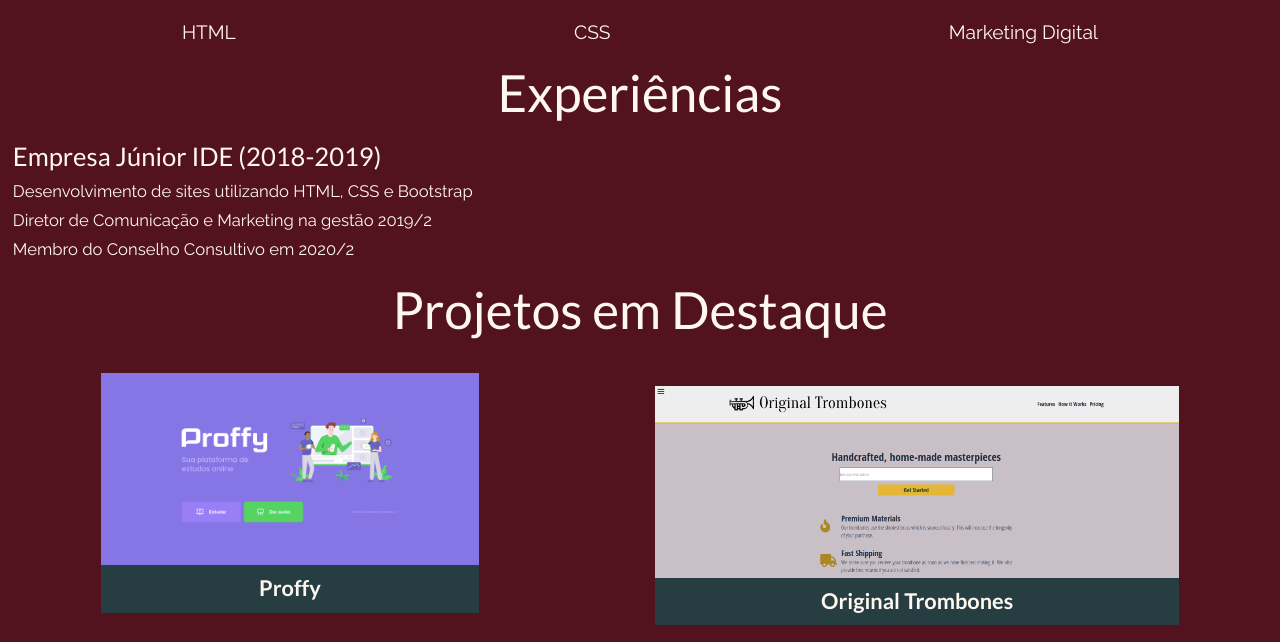
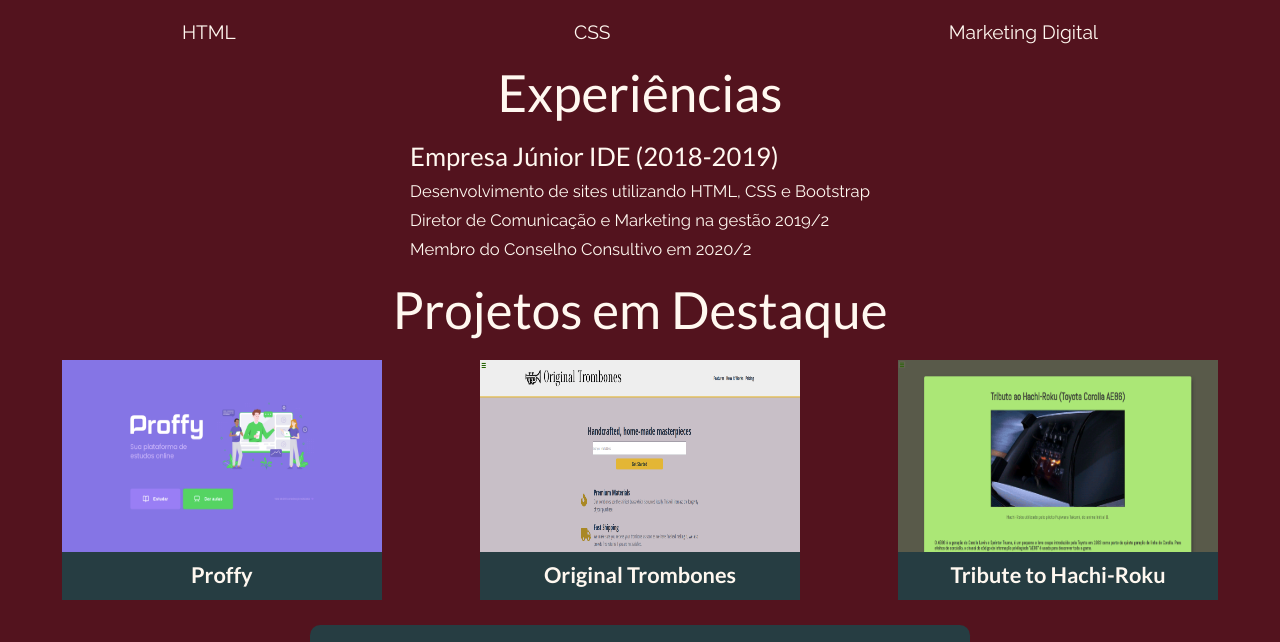
Before and after one commit to rmmena123/portfoliowebpage-fcc, a plain HTML site: page index.html in a window 1280 px wide. Shown: the part 867-1509 px from the top of the page. Drawn offline with Linux system fonts and the light colour scheme.

Commit message:
CSS Final e Reorganização de arquivos

```diff
--- a/index.html
+++ b/index.html
@@ -6,8 +6,8 @@
     <title>Rodrigo Machado Mena</title>
     <script src="https://kit.fontawesome.com/8c0debf67b.js" crossorigin="anonymous"></script>
     <link href="https://fonts.googleapis.com/css2?family=Lato:wght@400;700;900&family=Raleway:wght@400;500;700&display=swap" rel="stylesheet">
-    <link rel="stylesheet" href="reset.css">
-    <link rel="stylesheet" href="style.css">
+    <link rel="stylesheet" href="/styles/reset.css">
+    <link rel="stylesheet" href="/styles/style.css">
 
 </head>
 <body>
@@ -79,21 +79,21 @@
 
             <div id="flex-projects">
                 <div class="project" id="first-project">
-                    <img src="proffy.png" alt="Proffy">
+                    <img src="/img/proffy.png" alt="Proffy">
                     <h3 class="project-tile">
                         <a href="https://github.com/rmmena123/proffy-nlw-rocketseat" target="_blank">Proffy</a>
                     </h3>
                 </div>
 
                 <div class="project">
-                    <img src="original_trombones.png" alt="Original Trombones">
+                    <img src="/img/original_trombones.png" alt="Original Trombones">
                     <h3 class="project-tile">
                         <a href="https://github.com/rmmena123/landingpage-fcc" target="_blank">Original Trombones</a>
                     </h3>
                 </div>
 
-                <div class="project">
-                    <img src="tribute_to_hachiroku.png" alt="Tribute to Hachi Roku">
+                <div class="project last-child">
+                    <img src="/img/tribute_to_hachiroku.png" alt="Tribute to Hachi Roku">
                     <h3 class="project-tile">
                         <a href="https://github.com/rmmena123/tribute-hachiroku-fcc" target="_blank">Tribute to Hachi-Roku</a>
                     </h3>
--- a/style.css
+++ b/styles/style.css
@@ -158,6 +158,7 @@
 .project {
     background-color: var(--background-color);
     margin-top: 2rem;
+    width: 100%;
 }
 
 #first-project {
@@ -182,7 +183,7 @@
 }
 
 .project img {
-    max-width: 100%;
+    width: 100%;
     height: 15rem;
 }
 
@@ -232,3 +233,50 @@
 .button-contact i {
     padding-right: 0.6rem;
 }
+
+/* ---------- MEDIA QUERIES ---------- */
+
+@media (min-width: 426px) {
+
+    #welcome-section #img-person img {
+        width: 20rem;
+
+    }
+
+}
+
+@media (min-width: 768px) {
+
+    .nav-list {
+        flex-direction: row;
+        justify-content: space-around;
+    }
+
+    #experiences {
+        justify-content: space-around;
+        align-items: center;
+    }
+
+    .project {
+        background-color: var(--background-color);
+        margin-top: 0rem;
+        width: 25rem;
+    }
+
+    .last-child {
+        margin-top: 2rem;
+    }
+
+}
+
+@media (min-width: 992px) {
+    .last-child {
+        margin-top: 0rem;
+    }
+}
+
+@media (min-width: 1440px) {
+    #see-all {
+        width: 15rem;
+    }
+}
```
Also changed, not shown: img/original_trombones.png (renamed from original_trombones.png), img/proffy.png (renamed from proffy.png), img/tribute_to_hachiroku.png (renamed from tribute_to_hachiroku.png), styles/reset.css (renamed from reset.css).
